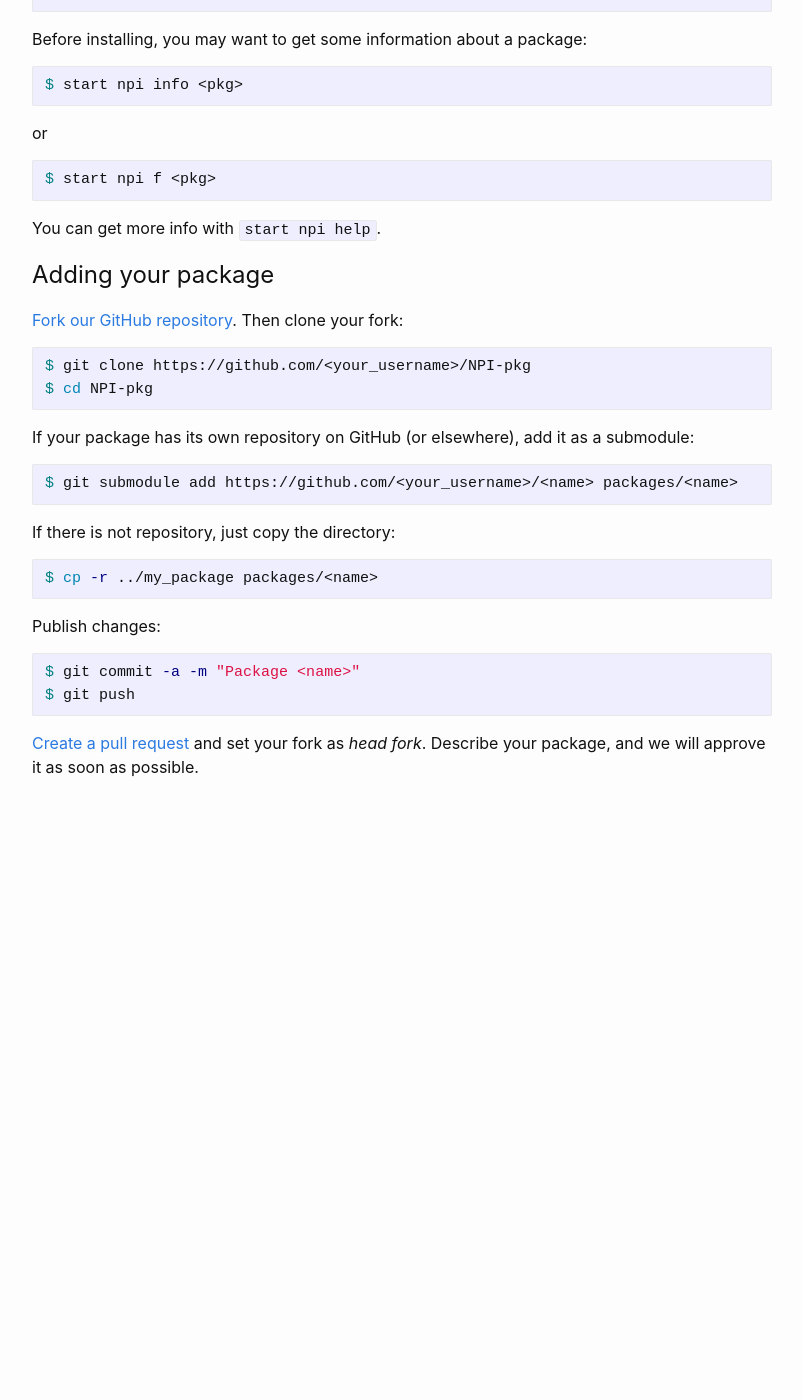
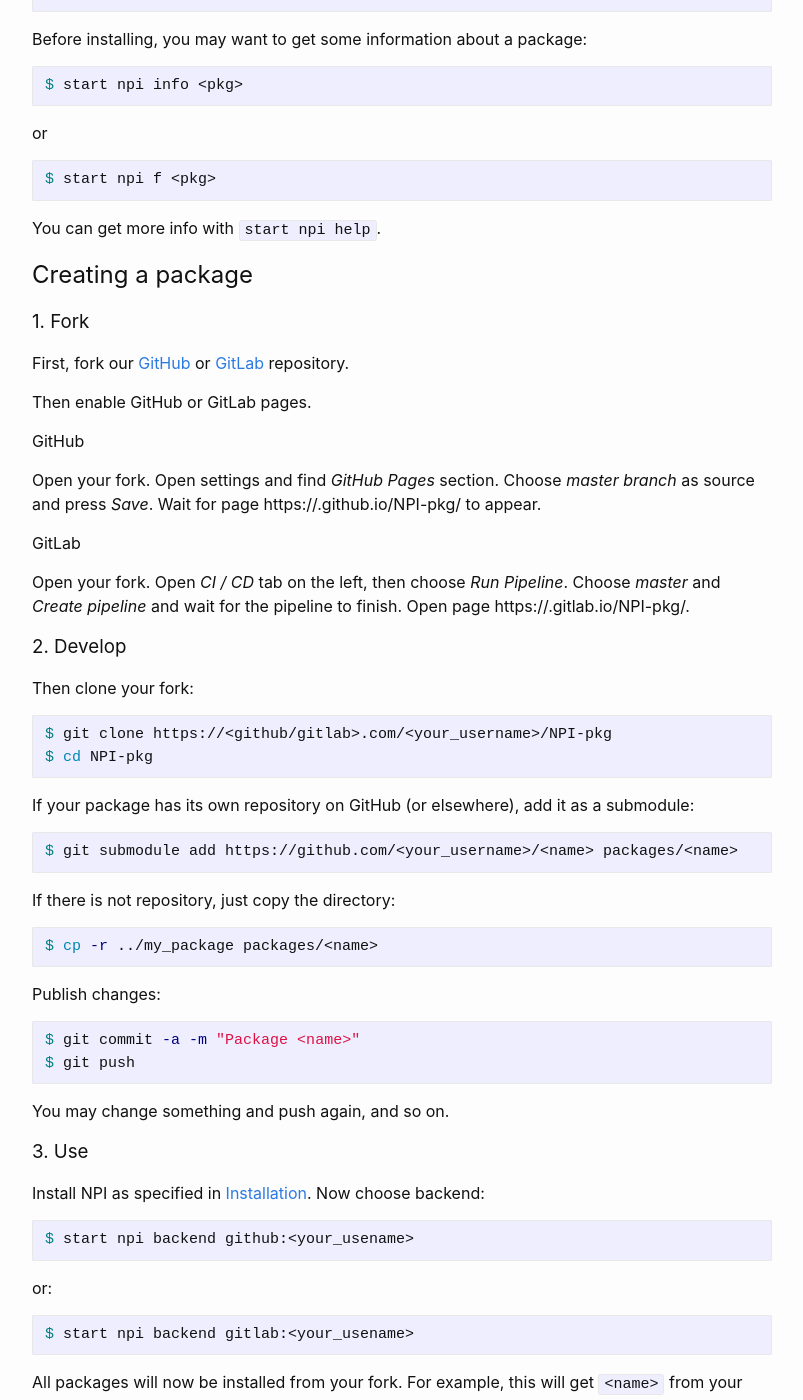
Before and after one commit to JsOS-Team/NPI-pkg, a Jekyll site: the page built from index.md, in a window 1280 px wide and 1400 px high, scrolled down 549 px. Shown: the whole window, without its empty margins (238-1041 px from the left). Built offline with Jekyll 4.4.1, drawn with Linux system fonts in a browser that asks for light colours; comment, search, counter and statistics services are not loaded; our own code applies the rules of GitHub Pages for plain Markdown files; before the commit the page ends 1343 px from its top, so only the background shows below that; some of the changed text lies outside the part shown.

Commit message:
Update README.md

````diff
--- a/index.md
+++ b/index.md
@@ -50,12 +50,29 @@ $ start npi f <pkg>
 You can get more info with `start npi help`.
 
 
-## Adding your package
+## Creating a package
 
-[Fork our GitHub repository](https://github.com/JsOS-Team/NPI-pkg/fork). Then clone your fork:
+### 1. Fork
+
+First, fork our [GitHub](https://github.com/JsOS-Team/NPI-pkg/fork) or [GitLab](https://gitlab.com/JsOS/NPI-pkg/forks/new) repository.
+
+Then enable GitHub or GitLab pages.
+
+#### GitHub
+
+Open your fork. Open settings and find *GitHub Pages* section. Choose *master branch* as source and press *Save*. Wait for page https://<your_username>.github.io/NPI-pkg/ to appear.
+
+#### GitLab
+
+Open your fork. Open *CI / CD* tab on the left, then choose *Run Pipeline*. Choose *master* and *Create pipeline* and wait for the pipeline to finish. Open page https://<your_username>.gitlab.io/NPI-pkg/.
+
+
+### 2. Develop
+
+Then clone your fork:
 
 ```bash
-$ git clone https://github.com/<your_username>/NPI-pkg
+$ git clone https://<github/gitlab>.com/<your_username>/NPI-pkg
 $ cd NPI-pkg
 ```
 
@@ -78,4 +95,30 @@ $ git commit -a -m "Package <name>"
 $ git push
 ```
 
-[Create a pull request](https://github.com/JsOS-Team/NPI-pkg/compare) and set your fork as *head fork*. Describe your package, and we will approve it as soon as possible.
+You may change something and push again, and so on.
+
+
+### 3. Use
+
+Install NPI as specified in [Installation](#installation). Now choose backend:
+
+```bash
+$ start npi backend github:<your_usename>
+```
+
+or:
+
+```bash
+$ start npi backend gitlab:<your_usename>
+```
+
+All packages will now be installed from your fork. For example, this will get `<name>` from your fork:
+
+```bash
+$ start npi i <name>
+```
+
+
+### 4. Publish
+
+Create a pull request at [GitHub](https://github.com/JsOS-Team/NPI-pkg/compare) and set your fork as *head fork*. Describe your package, and we will approve it as soon as possible.
````
